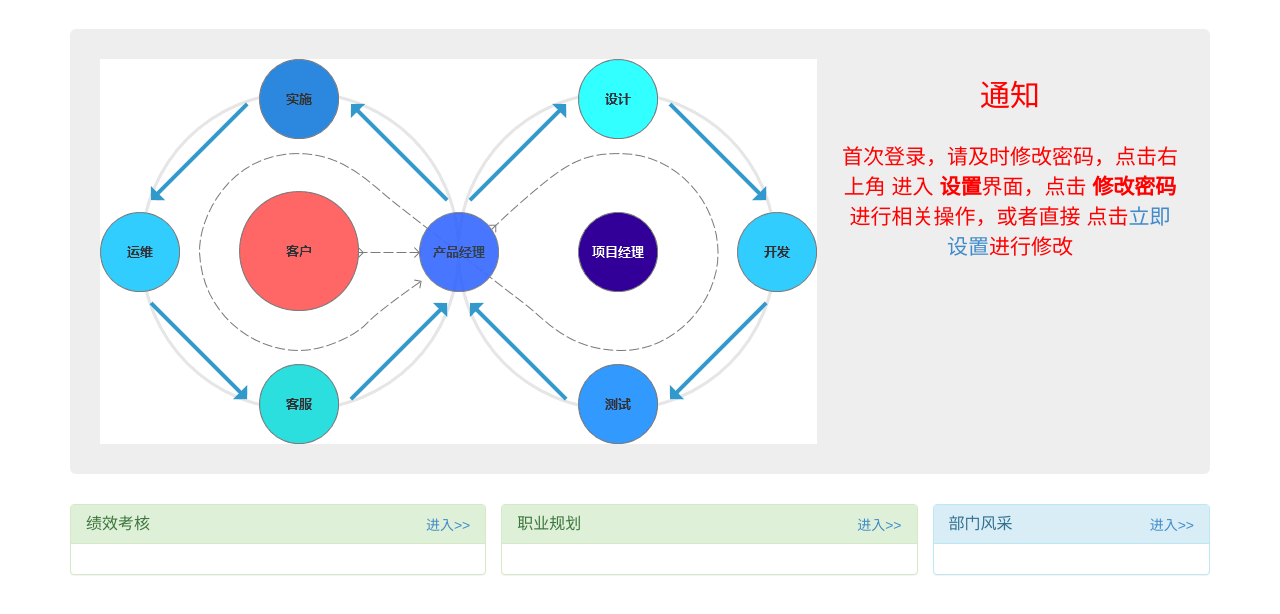
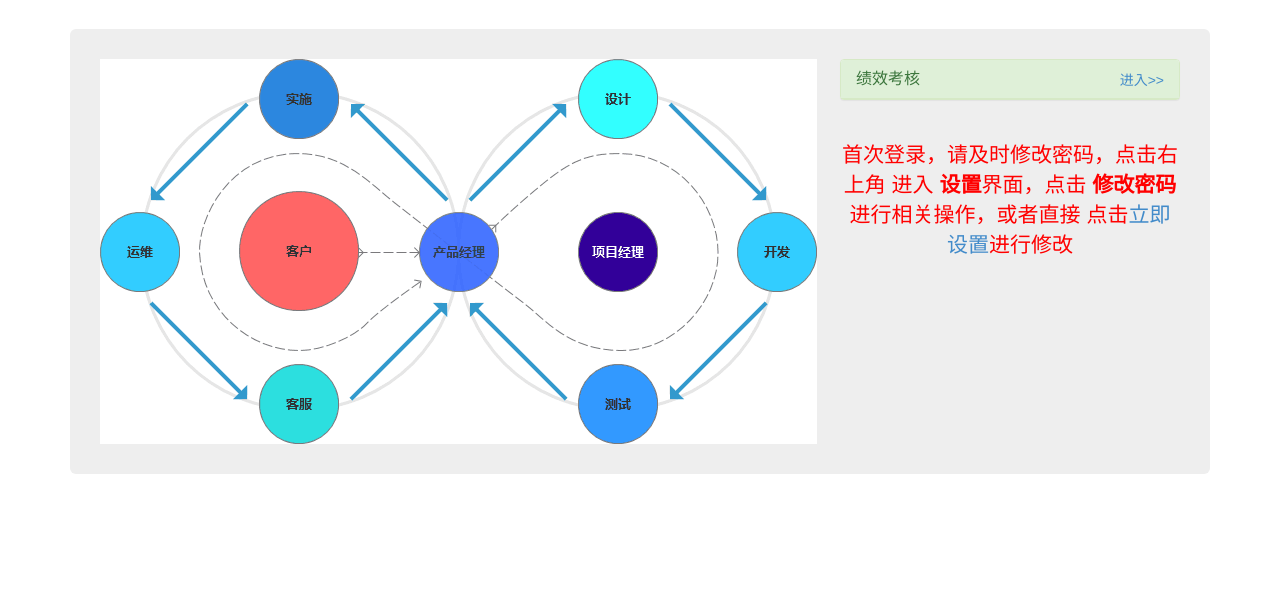
Before and after one commit to itcloudy/cim, a Django app: page / in a window 1280 px wide. Shown: the part 51-665 px from the top of the page. Run offline with Django 3.2, Linux system fonts and the light colour scheme; parts of the project's set-up code (start-up, migrations or seed data) failed here and were passed over; some libraries are stand-ins or nearby versions.

Commit message:
页面修改

```diff
--- a/cim/base/templates/base/index.html
+++ b/cim/base/templates/base/index.html
@@ -9,8 +9,18 @@
         </div>
         <div class="col-md-4 ">
             <div class="title-core">
-                <h2>通知</h2>
-                <br>
+
+
+                <div class="panel panel-success">
+                    <div class="panel-heading">
+                        <div class="panel-title-style">
+                        <div class="float-left"><h3 class="panel-title" >绩效考核</h3></div>
+                        <div class="float-right"><a href="/performance/index/">进入>></a></div>
+                        </div>
+                    </div>
+
+                </div>
+                 <br>
                 <p>首次登录，请及时修改密码，点击右上角 <strong>{{user.username}}</strong>进入 <strong>设置</strong>界面，点击 <strong>修改密码</strong>进行相关操作，或者直接
                     点击<a href="/settings/change_password/">立即设置</a>进行修改</p>
             </div>
@@ -18,49 +28,49 @@
     </div>
 
 </div>
-{#左右布局,左边占用#}
-<div class="content-middle">
-    <div class="row">
-        <div class="col-md-9 left-block">
-            {#绩效考核#}
-            <div class="col-md-6 main-block">
-                <div class="panel panel-success">
-                    <div class="panel-heading">
-                        <div class="panel-title-style">
-                        <div class="float-left"><h3 class="panel-title" >绩效考核</h3></div>
-                        <div class="float-right"><a href="/performance/index/">进入>></a></div>
-                        </div>
-                    </div>
-                    <div class="panel-body"></div>
-                </div>
-            </div>
-            {#职业规划#}
-            <div class="col-md-6 main-block">
-                <div class="panel panel-success">
-                    <div class="panel-heading">
-                        <div class="panel-title-style">
-                        <div class="float-left"><h3 class="panel-title" >职业规划</h3></div>
-                        <div class="float-right"><a href="/career/index/">进入>></a></div>
-                        </div>
-                    </div>
-                    <div class="panel-body"></div>
-                </div>
-            </div>
-        </div>
-        <div class="col-md-3 right-block" >
-            <div class="col-md-12 right-main-block">
-                <div class="panel panel-info">
-                    <div class="panel-heading">
-                        <div class="panel-title-style">
-                        <div class="float-left"><h3 class="panel-title" >部门风采</h3></div>
-                        <div class="float-right"><a href="#">进入>></a></div>
-                        </div>
-                    </div>
-                    <div class="panel-body"></div>
-                </div>
-            </div>
-        </div>
-    </div>
-</div>
+<!--{#左右布局,左边占用#}-->
+<!--<div class="content-middle">-->
+    <!--<div class="row">-->
+        <!--<div class="col-md-9 left-block">-->
+            <!--{#绩效考核#}-->
+            <!--<div class="col-md-6 main-block">-->
+                <!--<div class="panel panel-success">-->
+                    <!--<div class="panel-heading">-->
+                        <!--<div class="panel-title-style">-->
+                        <!--<div class="float-left"><h3 class="panel-title" >绩效考核</h3></div>-->
+                        <!--<div class="float-right"><a href="/performance/index/">进入>></a></div>-->
+                        <!--</div>-->
+                    <!--</div>-->
+                    <!--<div class="panel-body"></div>-->
+                <!--</div>-->
+            <!--</div>-->
+            <!--{#职业规划#}-->
+            <!--<div class="col-md-6 main-block">-->
+                <!--<div class="panel panel-success">-->
+                    <!--<div class="panel-heading">-->
+                        <!--<div class="panel-title-style">-->
+                        <!--<div class="float-left"><h3 class="panel-title" >职业规划</h3></div>-->
+                        <!--<div class="float-right"><a href="/career/index/">进入>></a></div>-->
+                        <!--</div>-->
+                    <!--</div>-->
+                    <!--<div class="panel-body"></div>-->
+                <!--</div>-->
+            <!--</div>-->
+        <!--</div>-->
+        <!--<div class="col-md-3 right-block" >-->
+            <!--<div class="col-md-12 right-main-block">-->
+                <!--<div class="panel panel-info">-->
+                    <!--<div class="panel-heading">-->
+                        <!--<div class="panel-title-style">-->
+                        <!--<div class="float-left"><h3 class="panel-title" >部门风采</h3></div>-->
+                        <!--<div class="float-right"><a href="#">进入>></a></div>-->
+                        <!--</div>-->
+                    <!--</div>-->
+                    <!--<div class="panel-body"></div>-->
+                <!--</div>-->
+            <!--</div>-->
+        <!--</div>-->
+    <!--</div>-->
+<!--</div>-->
 
 {%endblock%}
--- a/cim/base/views/index.py
+++ b/cim/base/views/index.py
@@ -40,7 +40,7 @@
                 context['error'] = u"用户名或密码错误"
         else:
             context['error'] = u"用户名或密码错误"
-        return HttpResponseRedirect('/')
+        return HttpResponseRedirect('/performance/index/')
     else:
         return HttpResponseRedirect('/')
 
```
